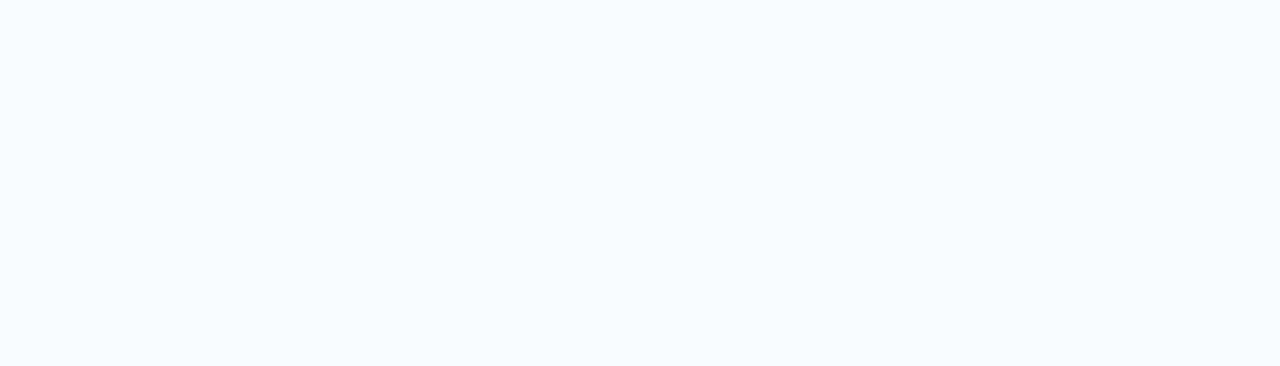
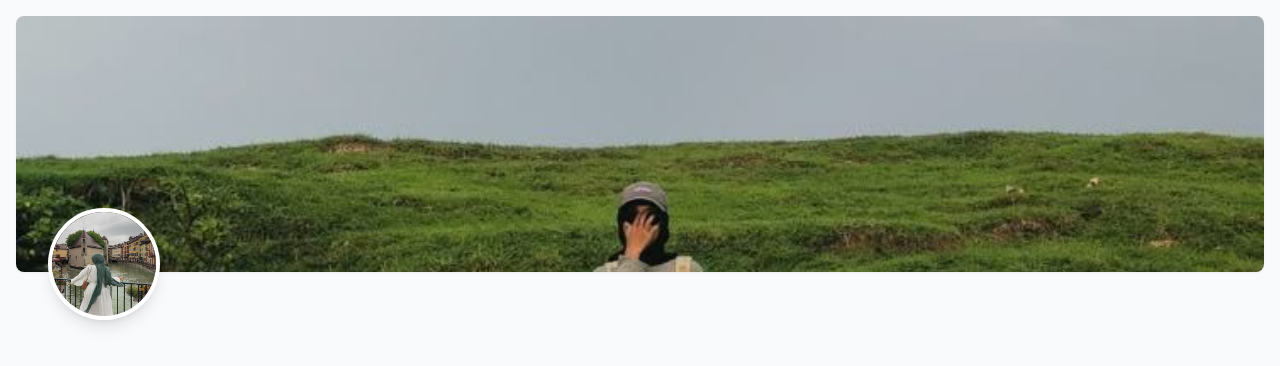
Before and after one commit to Ihssane-12/BloginApplication, a plain HTML site: page ProfilPage.html in a window 1280 px wide. Drawn offline with nearby package versions, Linux system fonts and the light colour scheme.

Commit message:
add profile header with cover and avatar

```diff
--- a/ProfilPage.html
+++ b/ProfilPage.html
@@ -19,3 +19,15 @@
 
 <body class="bg-gray-50 text-gray-900">
     <main class="p-4 mb-24">
+        <!-- COMMIT: add profile header with cover and avatar -->
+<!--  -->
+
+<header class="relative">
+    <img src="/imgs/couverture1.jpg" alt="Photo de couverture"
+        class="w-full h-48 sm:h-64 object-cover rounded-lg shadow-sm">
+
+    <div class="absolute -bottom-12 left-4 sm:left-8">
+        <img src="/imgs/profil.jpg" alt="Photo de profil"
+            class="w-24 h-24 sm:w-28 sm:h-28 rounded-full border-4 border-white shadow-lg">
+    </div>
+</header>
```
